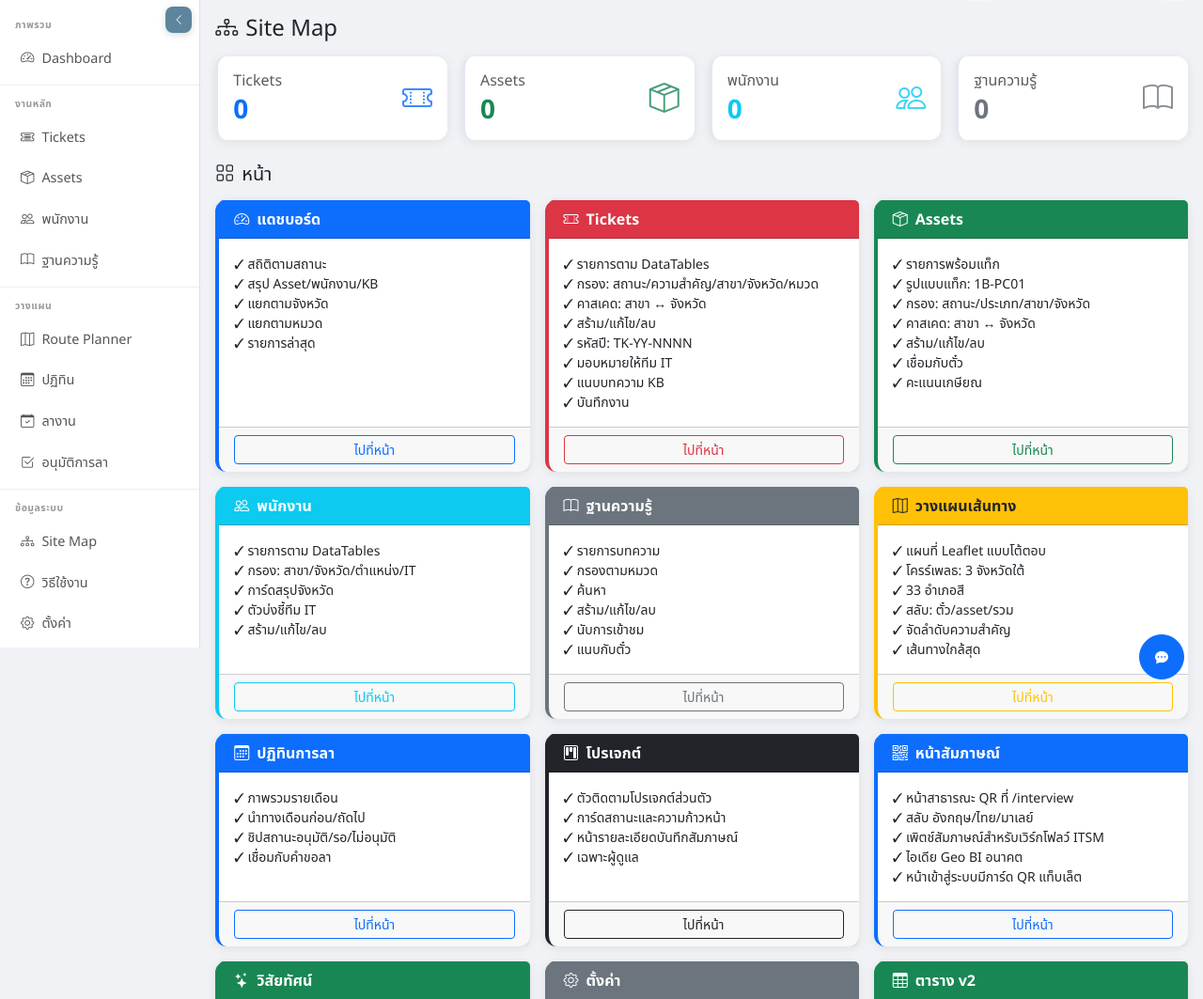
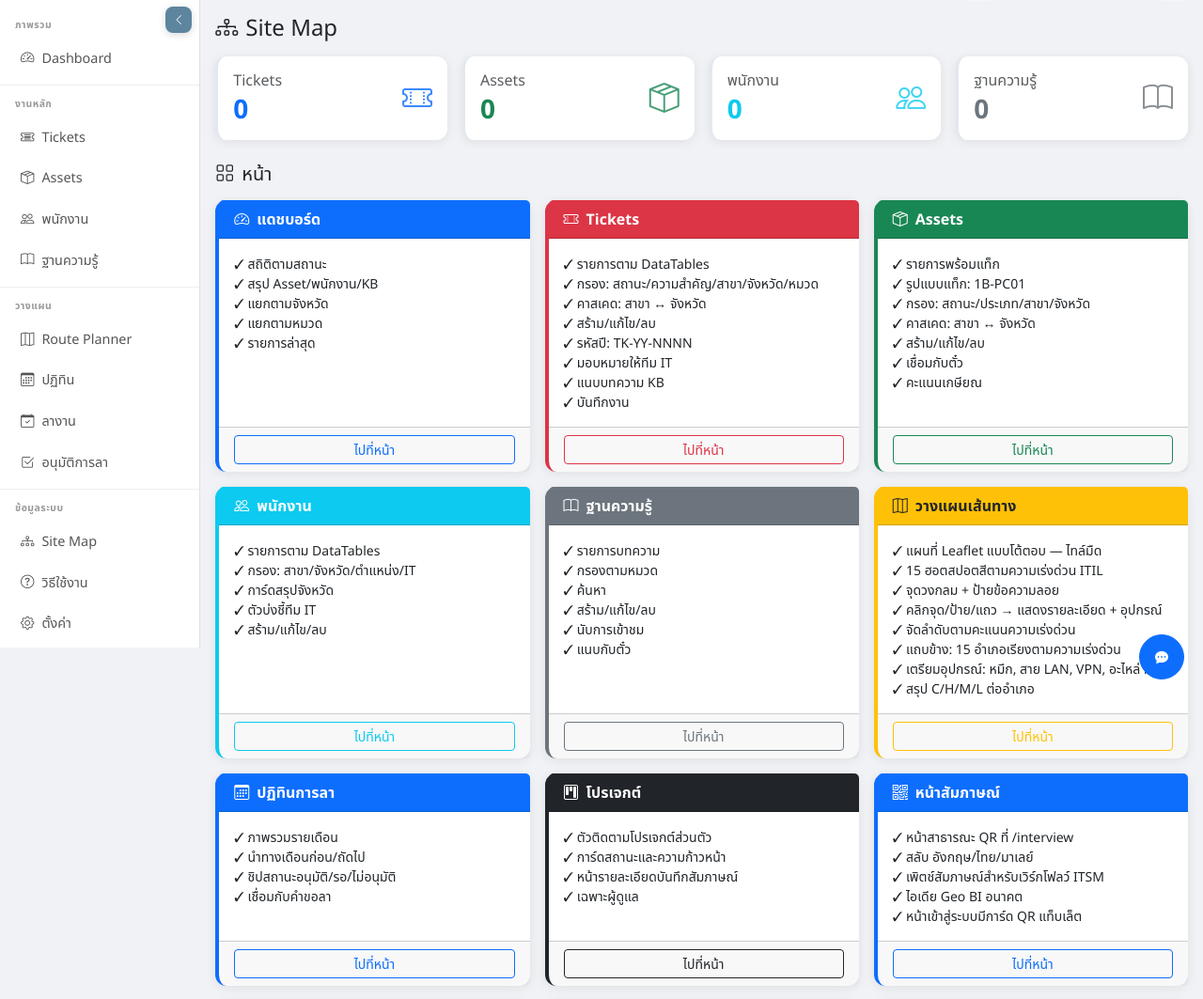
Before and after one commit to zyde-david/itsmdemo, a Flask app: page /sitemap in a window 1280 px wide. Shown: the part 57-1120 px from the top of the page at 94% size. Run offline with Flask 3, Linux system fonts and the light colour scheme; the visitor is signed in with stand-in values (Sample User, id 1); data comes from the database, SQL or seed files in the repository; data that the repository does not hold is empty; some libraries are stand-ins or nearby versions.

Commit message:
update: sitemap + howto route planner features
- Sitemap: updated Route Planner card with 8 features (EN/TH/MS)
- HowTo: updated Route Planner accordion with 6 steps (TH)
- Features: 15 hotspots, ITIL colors, click-to-detail, equipment badges, C/H/M/L

```diff
--- a/templates/sitemap.html
+++ b/templates/sitemap.html
@@ -13,7 +13,7 @@ window.pageI18n = {
     assetFeat1: '✓ รายการพร้อมแท็ก', assetFeat2: '✓ รูปแบบแท็ก: 1B-PC01', assetFeat3: '✓ กรอง: สถานะ/ประเภท/สาขา/จังหวัด', assetFeat4: '✓ คาสเคด: สาขา ↔ จังหวัด', assetFeat5: '✓ สร้าม/แก้ไข/ลบ', assetFeat6: '✓ เชื่อมกับตั๋ว', assetFeat7: '✓ คะแนนเกษียณ',
     staffFeat1: '✓ รายการตาม DataTables', staffFeat2: '✓ กรอง: สาขา/จังหวัด/ตำแหน่ง/IT', staffFeat3: '✓ การ์ดสรุปจังหวัด', staffFeat4: '✓ ตัวบ่งชี้ทีม IT', staffFeat5: '✓ สร้าม/แก้ไข/ลบ',
     knowledgeBase: 'ฐานความรู้', kbFeat1: '✓ รายการบทความ', kbFeat2: '✓ กรองตามหมวด', kbFeat3: '✓ ค้นหา', kbFeat4: '✓ สร้าม/แก้ไข/ลบ', kbFeat5: '✓ นับการเข้าชม', kbFeat6: '✓ แนบกับตั๋ว',
-    routePlanner: 'วางแผนเส้นทาง', routeFeat1: '✓ แผนที่ Leaflet แบบโต้ตอบ', routeFeat2: '✓ โครร์เพลธ: 3 จังหวัดใต้', routeFeat3: '✓ 33 อำเภอสี', routeFeat4: '✓ สลับ: ตั๋ว/asset/รวม', routeFeat5: '✓ จัดลำดับความสำคัญ', routeFeat6: '✓ เส้นทางใกล้สุด',
+    routePlanner: 'วางแผนเส้นทาง', routeFeat1: '✓ แผนที่ Leaflet แบบโต้ตอบ — ไทล์มืด', routeFeat2: '✓ 15 ฮอตสปอตสีตามความเร่งด่วน ITIL', routeFeat3: '✓ จุดวงกลม + ป้ายข้อความลอย', routeFeat4: '✓ คลิกจุด/ป้าย/แถว → แสดงรายละเอียด + อุปกรณ์', routeFeat5: '✓ จัดลำดับตามคะแนนความเร่งด่วน', routeFeat6: '✓ แถบข้าง: 15 อำเภอเรียงตามความเร่งด่วน', routeFeat7: '✓ เตรียมอุปกรณ์: หมึก, สาย LAN, VPN, อะไหล่ PC', routeFeat8: '✓ สรุป C/H/M/L ต่ออำเภอ',
     leaveCalendar: 'ปฏิทินการลา', calFeat1: '✓ ภาพรวมรายเดือน', calFeat2: '✓ นำทางเดือนก่อน/ถัดไป', calFeat3: '✓ ชิปสถานะอนุมัติ/รอ/ไม่อนุมัติ', calFeat4: '✓ เชื่อมกับคำขอลา',
     projects: 'โปรเจกต์', projFeat1: '✓ ตัวติดตามโปรเจกต์ส่วนตัว', projFeat2: '✓ การ์ดสถานะและความก้าวหน้า', projFeat3: '✓ หน้ารายละเอียดบันทึกสัมภาษณ์', projFeat4: '✓ เฉพาะผู้ดูแล',
     interviewLanding: 'หน้าสัมภาษณ์', interviewFeat1: '✓ หน้าสาธารณะ QR ที่ /interview', interviewFeat2: '✓ สลับ อังกฤษ/ไทย/มาเลย์', interviewFeat3: '✓ เพิตช์สัมภาษณ์สำหรับเวิร์กโฟลว์ ITSM', interviewFeat4: '✓ ไอเดีย Geo BI อนาคต', interviewFeat5: '✓ หน้าเข้าสู่ระบบมีการ์ด QR แท็บเล็ต',
@@ -34,7 +34,7 @@ window.pageI18n = {
     assetFeat1: '✓ Asset list with smart tags', assetFeat2: '✓ Tag format: 1B-PC01', assetFeat3: '✓ Filter: status/type/branch/province', assetFeat4: '✓ Cascade: Branch ↔ Province', assetFeat5: '✓ Create/Edit/Delete assets', assetFeat6: '✓ Link assets to tickets', assetFeat7: '✓ Retire score (ticket count)',
     staffFeat1: '✓ Staff list with DataTables', staffFeat2: '✓ Filter: branch/province/role/IT', staffFeat3: '✓ Province summary cards', staffFeat4: '✓ IT team indicator', staffFeat5: '✓ Create/Edit/Delete staff',
     knowledgeBase: 'Knowledge Base', kbFeat1: '✓ KB article list', kbFeat2: '✓ Filter by category', kbFeat3: '✓ Search articles', kbFeat4: '✓ Create/Edit/Delete articles', kbFeat5: '✓ View count tracking', kbFeat6: '✓ Attach to tickets',
-    routePlanner: 'Route Planner', routeFeat1: '✓ Interactive Leaflet map', routeFeat2: '✓ Choropleth: 3 southern provinces', routeFeat3: '✓ 33 districts color-coded', routeFeat4: '✓ Toggle: tickets/assets/combined', routeFeat5: '✓ Priority ranking (visit order)', routeFeat6: '✓ Nearest-neighbor route',
+    routePlanner: 'Route Planner', routeFeat1: '✓ Interactive Leaflet map — dark tiles', routeFeat2: '✓ 15 active hotspots with ITIL priority colors', routeFeat3: '✓ Circle markers + floating text labels', routeFeat4: '✓ Click dot/label/row → detail panel with equipment badges', routeFeat5: '✓ Priority ranking sorted by dispatch score', routeFeat6: '✓ Sidebar: 15 districts ranked by urgency', routeFeat7: '✓ Equipment prep: printer ink, LAN cables, VPN, PC parts', routeFeat8: '✓ C/H/M/L priority breakdown per district',
     leaveCalendar: 'Leave Calendar', calFeat1: '✓ Monthly leave overview', calFeat2: '✓ Previous/next month navigation', calFeat3: '✓ Status chips for approved/pending/rejected', calFeat4: '✓ Linked back to Leave requests',
     projects: 'Projects', projFeat1: '✓ Personal project tracker', projFeat2: '✓ Status and progress cards', projFeat3: '✓ Detail pages for interview notes', projFeat4: '✓ Admin-only navigation',
     interviewLanding: 'Interview Landing', interviewFeat1: '✓ QR-friendly public page at /interview', interviewFeat2: '✓ English / ไทย / Malay switcher', interviewFeat3: '✓ Interview pitch for ITSM workflow', interviewFeat4: '✓ Future Geo BI ideas marked as future only', interviewFeat5: '✓ Login page has tablet QR card to this share page',
@@ -55,7 +55,7 @@ window.pageI18n = {
     assetFeat1: '✓ Senarai aset dengan tag pintar', assetFeat2: '✓ Format tag: 1B-PC01', assetFeat3: '✓ Tapis: status/jenis/cabang/wilayah', assetFeat4: '✓ Lata: Cawangan ↔ Wilayah', assetFeat5: '✓ Cipta/Edit/Padam aset', assetFeat6: '✓ Pautkan aset kepada tiket', assetFeat7: '✓ Skor persaraan (bilangan tiket)',
     staffFeat1: '✓ Senarai kakitangan dengan DataTables', staffFeat2: '✓ Tapis: cabang/wilayah/peranan/IT', staffFeat3: '✓ Kad ringkasan wilayah', staffFeat4: '✓ Penunjuk pasukan IT', staffFeat5: '✓ Cipta/Edit/Padam kakitangan',
     knowledgeBase: 'Pangkalan Pengetahuan', kbFeat1: '✓ Senarai artikel KB', kbFeat2: '✓ Tapis mengikut kategori', kbFeat3: '✓ Cari artikel', kbFeat4: '✓ Cipta/Edit/Padam artikel', kbFeat5: '✓ Penjejak paparan', kbFeat6: '✓ Lampirkan pada tiket',
-    routePlanner: 'Perancang Laluan', routeFeat1: '✓ Peta Leaflet interaktif', routeFeat2: '✓ Choropleth: 3 wilayah selatan', routeFeat3: '✓ 33 daerah berwarna', routeFeat4: '✓ Togol: tiket/aset/gabungan', routeFeat5: '✓ Kedudukan keutamaan (susun lawatan)', routeFeat6: '✓ Laluan terdekat',
+    routePlanner: 'Perancang Laluan', routeFeat1: '✓ Peta Leaflet interaktif — tile gelap', routeFeat2: '✓ 15 hotspot aktif dengan warna keutamaan ITIL', routeFeat3: '✓ Penanda bulatan + label terapung', routeFeat4: '✓ Klik titik/baris → panel terperinci + peralatan', routeFeat5: '✓ Kedudukan mengikut skor keutamaan', routeFeat6: '✓ Bar sisi: 15 daerah mengikut keutamaan', routeFeat7: '✓ Sediakan alat: dakwat pencetak, kabel LAN, VPN, alat ganti PC', routeFeat8: '✓ Pecahan C/H/M/L setiap daerah',
     leaveCalendar: 'Kalendar Cuti', calFeat1: '✓ Gambaran bulanan cuti', calFeat2: '✓ Navigasi bulan sebelumnya/seterusnya', calFeat3: '✓ Cip status untuk diluluskan/pending/ditolak', calFeat4: '✓ Pautan ke permohonan cuti',
     projects: 'Projek', projFeat1: '✓ Penjejak projek peribadi', projFeat2: '✓ Kad status dan kemajuan', projFeat3: '✓ Halaman terperinci untuk nota temuduga', projFeat4: '✓ Navigasi admin sahaja',
     interviewLanding: 'Halaman Temuduga', interviewFeat1: '✓ Halaman awam mesra QR di /interview', interviewFeat2: '✓ English / ไทย / Malay switcher', interviewFeat3: '✓ Pitch temuduga untuk aliran kerja ITSM', interviewFeat4: '✓ Idea Geo BI masa hadapan ditanda sebagai masa hadapan sahaja', interviewFeat5: '✓ Halaman log masuk mempunyai kad QR tablet ke halaman kongsi ini',
@@ -210,12 +210,14 @@ window.pageI18n = {
       <div class="card-header bg-warning text-dark fw-bold"><i class="bi bi-map me-2"></i><span data-i18n="routePlanner">Route Planner</span></div>
       <div class="card-body">
         <ul class="list-unstyled small mb-0">
-          <li data-i18n="routeFeat1">✓ Interactive Leaflet map</li>
-          <li data-i18n="routeFeat2">✓ Choropleth: 3 southern provinces</li>
-          <li data-i18n="routeFeat3">✓ 33 districts color-coded</li>
-          <li data-i18n="routeFeat4">✓ Toggle: tickets/assets/combined</li>
-          <li data-i18n="routeFeat5">✓ Priority ranking (visit order)</li>
-          <li data-i18n="routeFeat6">✓ Nearest-neighbor route</li>
+          <li data-i18n="routeFeat1">✓ Interactive Leaflet map — dark tiles</li>
+          <li data-i18n="routeFeat2">✓ 15 active hotspots with ITIL priority colors</li>
+          <li data-i18n="routeFeat3">✓ Circle markers + floating text labels</li>
+          <li data-i18n="routeFeat4">✓ Click dot/label/row → detail panel with equipment badges</li>
+          <li data-i18n="routeFeat5">✓ Priority ranking sorted by dispatch score</li>
+          <li data-i18n="routeFeat6">✓ Sidebar: 15 districts ranked by urgency</li>
+          <li data-i18n="routeFeat7">✓ Equipment prep: printer ink, LAN cables, VPN, PC parts</li>
+          <li data-i18n="routeFeat8">✓ C/H/M/L priority breakdown per district</li>
         </ul>
       </div>
       <div class="card-footer"><a href="/route-planner" class="btn btn-sm btn-outline-warning w-100" data-i18n="goToPage">Go to page</a></div>
```
Also changed, not shown: templates/howto.html (+6 -5 lines).
